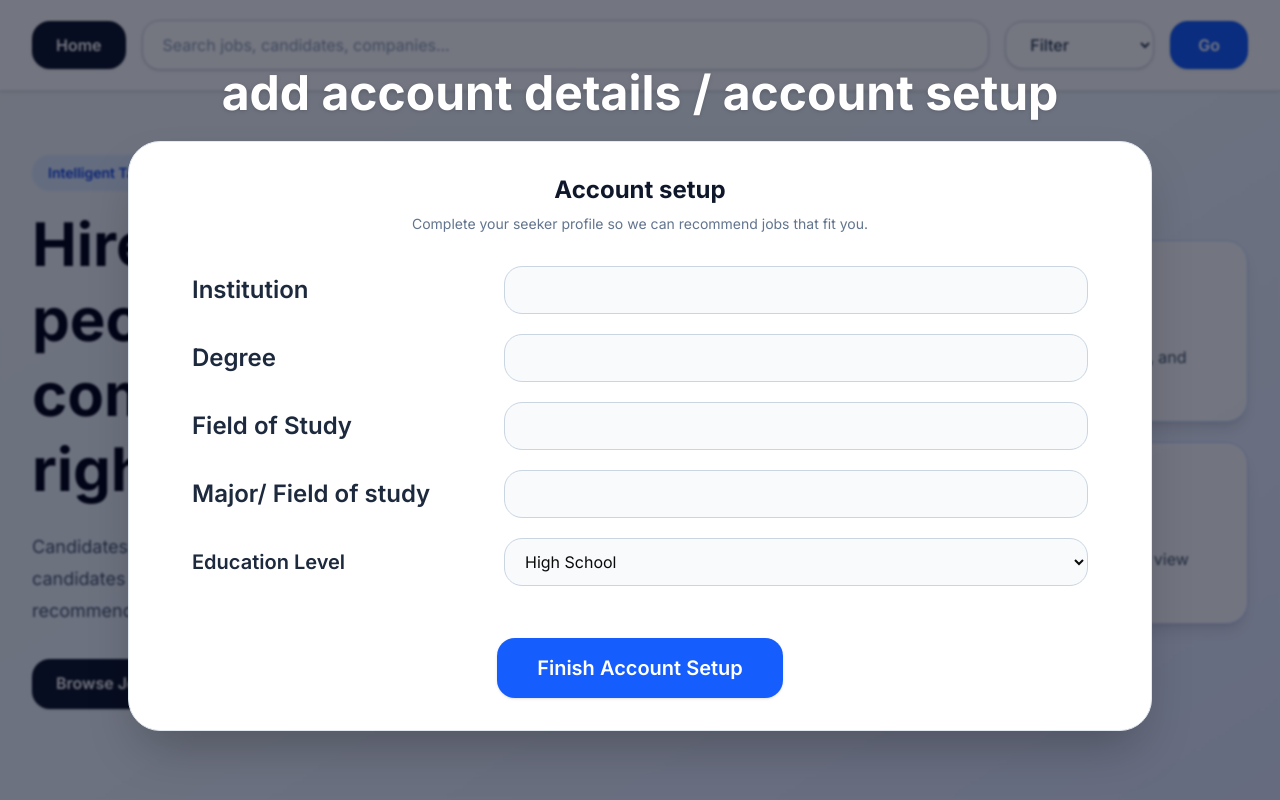
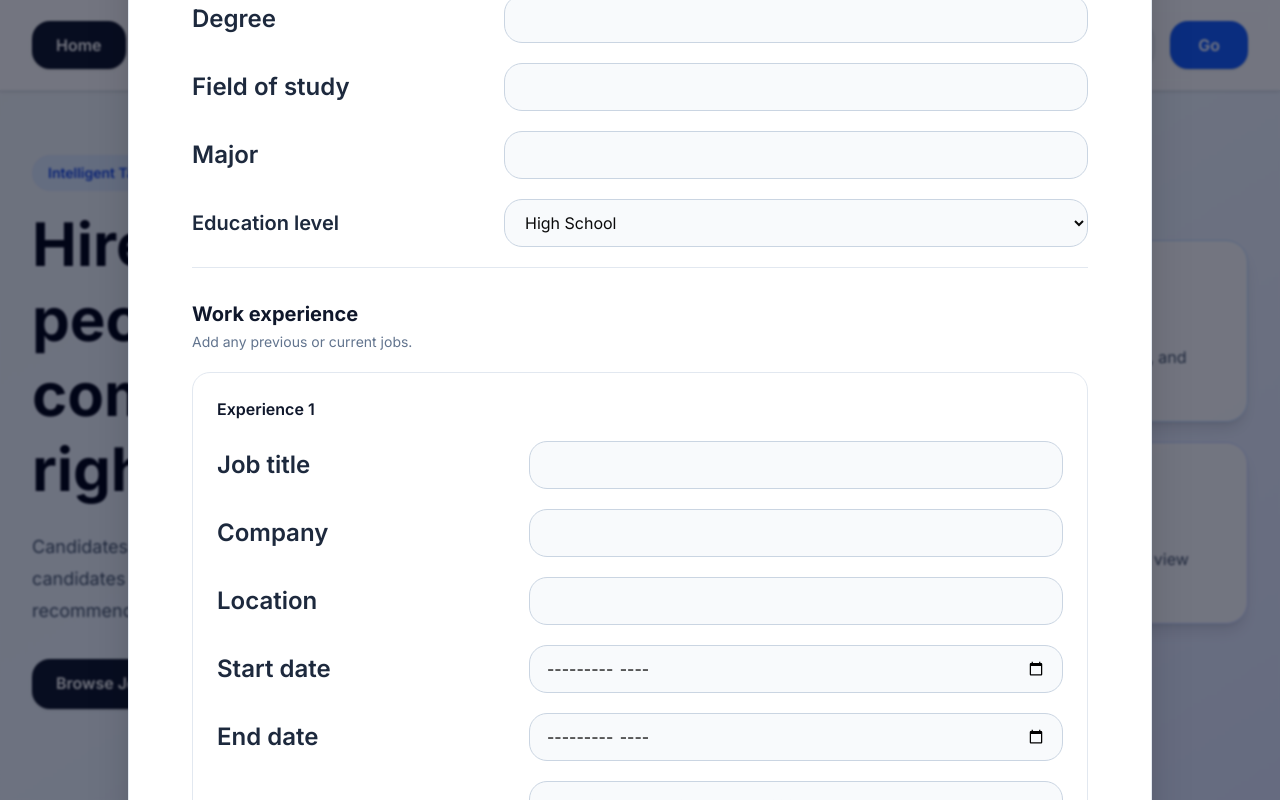
Before and after one commit to Tom4hawk7/hirepathic, a Next.js app: page /register/seeker/education in a window 1280 px wide. Built offline with nearby package versions, Linux system fonts and the light colour scheme.

Commit message:
added work experience component

```diff
--- a/package.json
+++ b/package.json
@@ -24,6 +24,7 @@
     "lucide-react": "^1.14.0",
     "next": "^16.2.6",
     "next-auth": "^4.24.14",
+    "pg": "^8.21.0",
     "prisma": "^7.8.0",
     "react": "19.2.4",
     "react-dom": "19.2.4",
--- a/src/app/(auth)/register/seeker/education/page.tsx
+++ b/src/app/(auth)/register/seeker/education/page.tsx
@@ -1,21 +1,33 @@
-"use server"
-
 import PopupPageLayout from "@/components/ui/layout/PopupPageLayout";
 import FormInput from "@/components/ui/forms/FormInput";
 import FormRow from "@/components/ui/forms/FormRow";
+import WorkExperienceForm from "@/components/ui/forms/WorkExperienceForm";
 
 export default async function SeekerEducationPage() {
   return (
-    <PopupPageLayout title="add account details / account setup">
-      <>
+    <PopupPageLayout title="Add account details / account setup">
       <div className="mb-8 text-center">
-              <h2 className="text-2xl font-bold text-slate-900">Account setup</h2>
+        <h2 className="text-2xl font-bold text-slate-900">
+          Account setup
+        </h2>
+
         <p className="mt-2 text-sm text-slate-500">
           Complete your seeker profile so we can recommend jobs that fit you.
         </p>
       </div>
 
       <form className="mx-auto max-w-4xl space-y-5">
+        <section className="space-y-5">
+          <div>
+            <h3 className="text-xl font-bold text-slate-900">
+              Education
+            </h3>
+
+            <p className="mt-1 text-sm text-slate-500">
+              Enter your education details.
+            </p>
+          </div>
+
           <FormRow label="Institution">
             <FormInput name="institution" />
           </FormRow>
@@ -24,32 +36,39 @@ export default async function SeekerEducationPage() {
             <FormInput name="degree" />
           </FormRow>
 
-              <FormRow label="Field of Study">
+          <FormRow label="Field of study">
             <FormInput name="field_of_study" />
           </FormRow>
 
-              <FormRow label="Major/ Field of study">
-                <FormInput name="field_of_study" />
+          <FormRow label="Major">
+            <FormInput name="major" />
           </FormRow>
 
-              <FormRow label="Education Level" smallLabel>
+          <FormRow label="Education level" smallLabel>
             <select
               name="education_level"
               defaultValue="HIGH_SCHOOL"
-                  className="h-12 rounded-2xl border border-slate-300 bg-slate-50 px-4 outline-none focus:border-blue-500 focus:ring-4 focus:ring-blue-100">
+              className="h-12 rounded-2xl border border-slate-300 bg-slate-50 px-4 outline-none focus:border-blue-500 focus:ring-4 focus:ring-blue-100"
+            >
               <option value="HIGH_SCHOOL">High School</option>
               <option value="DIPLOMA">Diploma</option>
               <option value="BACHELORS">Bachelors</option>
               <option value="MASTERS">Masters</option>
-                    <option value="PHD">PHD</option>
+              <option value="PHD">PhD</option>
             </select>
           </FormRow>
+        </section>
+
+        <WorkExperienceForm />
 
         <div className="pt-8 text-center">
-                <input type="submit" value="Finish Account Setup" className="mx-auto inline-block rounded-2xl bg-blue-600 px-10 py-4 text-xl font-semibold text-white shadow-sm transition hover:bg-blue-700" />
+          <input
+            type="submit"
+            value="Finish Account Setup"
+            className="mx-auto inline-block cursor-pointer rounded-2xl bg-blue-600 px-10 py-4 text-xl font-semibold text-white shadow-sm transition hover:bg-blue-700"
+          />
         </div>
       </form>
-          </>
     </PopupPageLayout>
   );
 }
--- /dev/null
+++ b/src/components/ui/forms/WorkExperienceForm.tsx
@@ -0,0 +1,110 @@
+"use client";
+
+import { useState } from "react";
+import FormInput from "@/components/ui/forms/FormInput";
+import FormRow from "@/components/ui/forms/FormRow";
+
+type WorkExperience = {
+  id: number;
+};
+
+export default function WorkExperienceForm() {
+  const [experiences, setExperiences] = useState<WorkExperience[]>([
+    { id: Date.now() },
+  ]);
+
+  function addExperience() {
+    setExperiences((current) => [
+      ...current,
+      { id: Date.now() },
+    ]);
+  }
+
+  function removeExperience(id: number) {
+    setExperiences((current) =>
+      current.filter((experience) => experience.id !== id),
+    );
+  }
+
+  return (
+    <section className="space-y-5 border-t border-slate-200 pt-8">
+      <div>
+        <h3 className="text-xl font-bold text-slate-900">
+          Work experience
+        </h3>
+
+        <p className="mt-1 text-sm text-slate-500">
+          Add any previous or current jobs.
+        </p>
+      </div>
+
+      {experiences.map((experience, index) => (
+        <div
+          key={experience.id}
+          className="space-y-5 rounded-2xl border border-slate-200 bg-white p-6"
+        >
+          <div className="flex items-center justify-between">
+            <h4 className="font-semibold text-slate-900">
+              Experience {index + 1}
+            </h4>
+
+            {experiences.length > 1 && (
+              <button
+                type="button"
+                onClick={() => removeExperience(experience.id)}
+                className="text-sm font-medium text-red-600 hover:text-red-700"
+              >
+                Remove
+              </button>
+            )}
+          </div>
+
+          <FormRow label="Job title">
+            <FormInput name={`work_experiences[${index}][job_title]`} />
+          </FormRow>
+
+          <FormRow label="Company">
+            <FormInput name={`work_experiences[${index}][company]`} />
+          </FormRow>
+
+          <FormRow label="Location">
+            <FormInput name={`work_experiences[${index}][location]`} />
+          </FormRow>
+
+          <FormRow label="Start date">
+            <input
+              type="month"
+              name={`work_experiences[${index}][start_date]`}
+              className="h-12 w-full rounded-2xl border border-slate-300 bg-slate-50 px-4 outline-none focus:border-blue-500 focus:ring-4 focus:ring-blue-100"
+            />
+          </FormRow>
+
+          <FormRow label="End date">
+            <input
+              type="month"
+              name={`work_experiences[${index}][end_date]`}
+              className="h-12 w-full rounded-2xl border border-slate-300 bg-slate-50 px-4 outline-none focus:border-blue-500 focus:ring-4 focus:ring-blue-100"
+            />
+          </FormRow>
+
+          <FormRow label="Responsibilities">
+            <textarea
+              name={`work_experiences[${index}][description]`}
+              rows={4}
+              className="w-full rounded-2xl border border-slate-300 bg-slate-50 px-4 py-3 outline-none focus:border-blue-500 focus:ring-4 focus:ring-blue-100"
+              placeholder="Describe your main responsibilities and achievements"
+            />
+          </FormRow>
+        </div>
+      ))}
+
+      <button
+        type="button"
+        onClick={addExperience}
+        className="rounded-2xl border border-blue-600 px-6 py-3 font-semibold text-blue-600 transition hover:bg-blue-50"
+      >
+        + Add another work experience
+      </button>
+    </section>
+  );
+}
--- a/src/proxy.ts
+++ b/src/proxy.ts
@@ -51,8 +51,8 @@ export async function proxy(request: NextRequest) {
 export const config = {
     matcher: [
         "/employer/:path*",
-        //"/seeker/:path*",
-        //"/candidates/:path*",
-        //"/jobs/:path*",
+        "/seeker/:path*",
+        "/candidates/:path*",
+        "/jobs/:path*",
     ]
 }
```
Also changed, not shown: 1 other file (tests, documents, lock files or other folders). Lines whose indentation alone changed are shown as unchanged.
